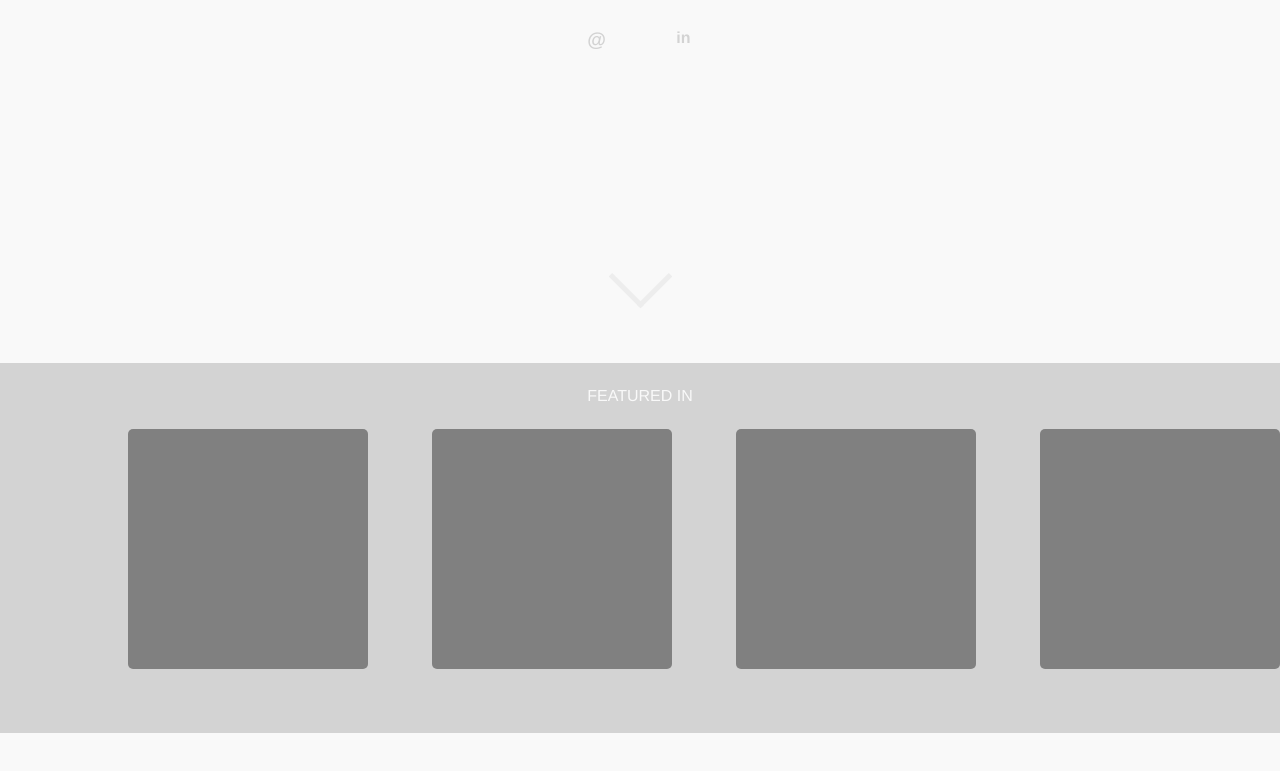
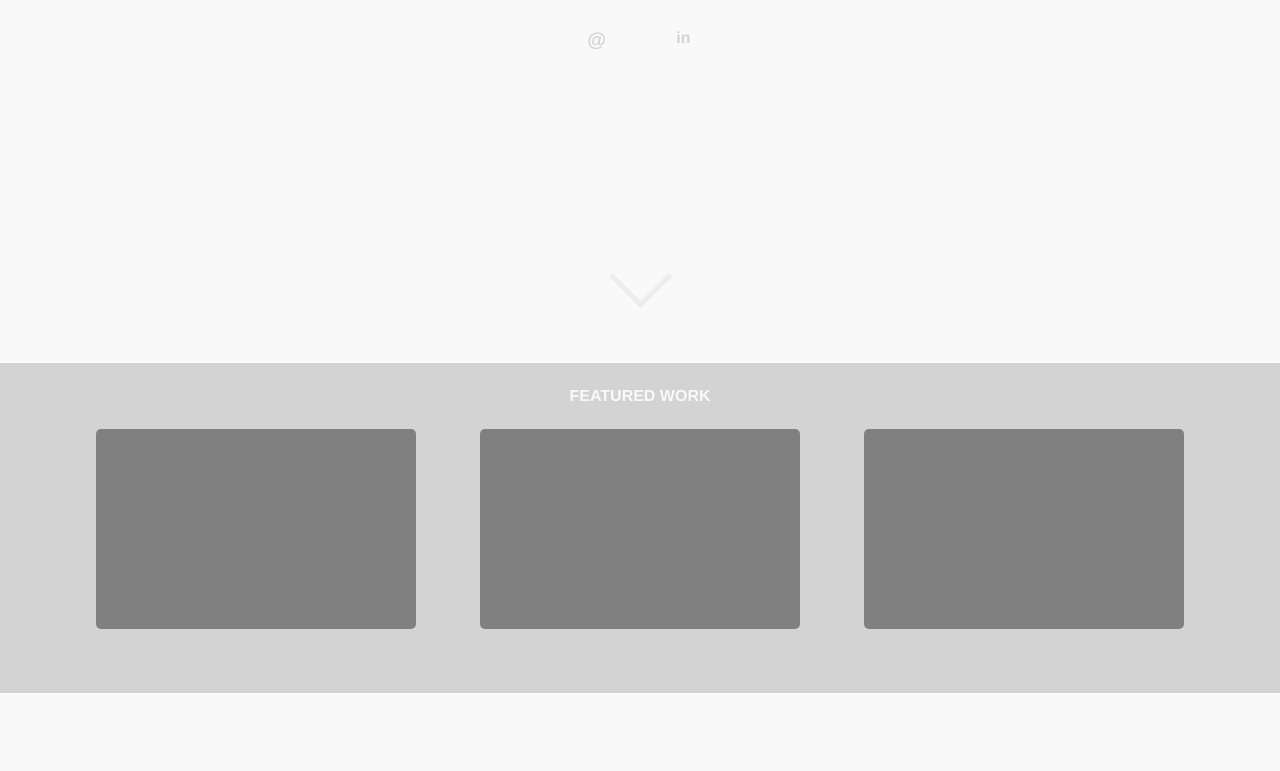
Before and after one commit to cloudloop/ingo.ai, a plain HTML site: page index.html in a window 1280 px wide. Shown: the part 461-1232 px from the top of the page. After the commit the page ends 1194 px from the top, so only its background shows below. Drawn offline with Linux system fonts and the light colour scheme.

Commit message:
CSS optimization

```diff
--- a/index.html
+++ b/index.html
@@ -33,12 +33,11 @@
     </div>
 
         <div class="featured">
-            <div class="featureTitle">FEATURED IN</div>
+            <div class="featureTitle">FEATURED WORK</div>
             <div class="f-cont">
-                <div class="feature-card"></div>
-                <div class="feature-card"></div>
-                <div class="feature-card"></div>
-                <div class="feature-card"></div>
+                <div class="feature-card CGI"></div>
+                <div class="feature-card HM"></div>
+                <div class="feature-card IKEA"></div>
             </div>
         </div>
 
--- a/mystyle.css
+++ b/mystyle.css
@@ -150,9 +150,11 @@ body {
   margin-top: 3vh;
   margin-bottom: 5vh;
 }
+
 .featureTitle{
   text-align: center;
   font-variant: small-caps;
+  font-weight: bolder;
   color: var(--COLOR-1-WHITE);
   padding: 1.5em;
 
@@ -162,14 +164,18 @@ body {
   display: flex;
   flex-direction: row;
   flex-wrap: wrap;
+  justify-content: center;
   gap: 5vw;
-  margin: auto 10vw ;
+  margin: auto 5vw ;
 }
 .feature-card{
   flex: 1;
-  min-height: 30vh;
+  min-height: 150px;
+  height: 25vh;
+  max-height: 30vh;
   border-radius: 5px;
-  min-width: 100px;
+  min-width: 120px;
+  max-width: 25vw;
   background-color: grey;
   vertical-align: middle;
 }
```
